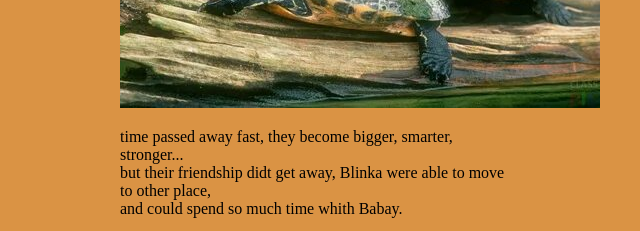
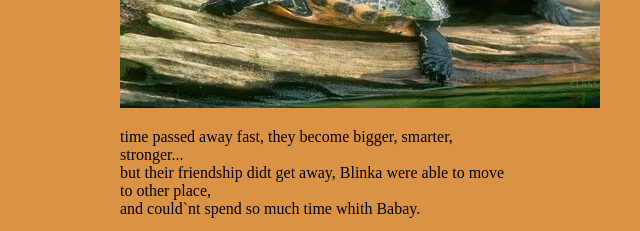
Before and after one commit to SafonAl/BabayStory, a plain HTML site: page index.html in a window 1280 px wide. Shown: the part 1220-1451 px from the top of the page, 320-960 px from the left. Drawn offline with Linux system fonts and the light colour scheme.

Commit message:
Update index.html

```diff
--- a/index.html
+++ b/index.html
@@ -29,7 +29,7 @@
         <img src="img/Babay&Blinka_beginning.jpg" alt="young Babay and Blinka">
         <p>time passed away fast, they become bigger, smarter, stronger... <br>
         but their friendship didt get away, Blinka were able to move to other place, <br>
-        and could spend so much time whith Babay.</p>
+        and could`nt spend so much time whith Babay.</p>
         <p>And once he came to Babay whith bad news. <br>
         he decide to move in the big city, to try earn some money, <br>
         Babay wast happy about it, so he get angry and attack his friend...</p>
```
